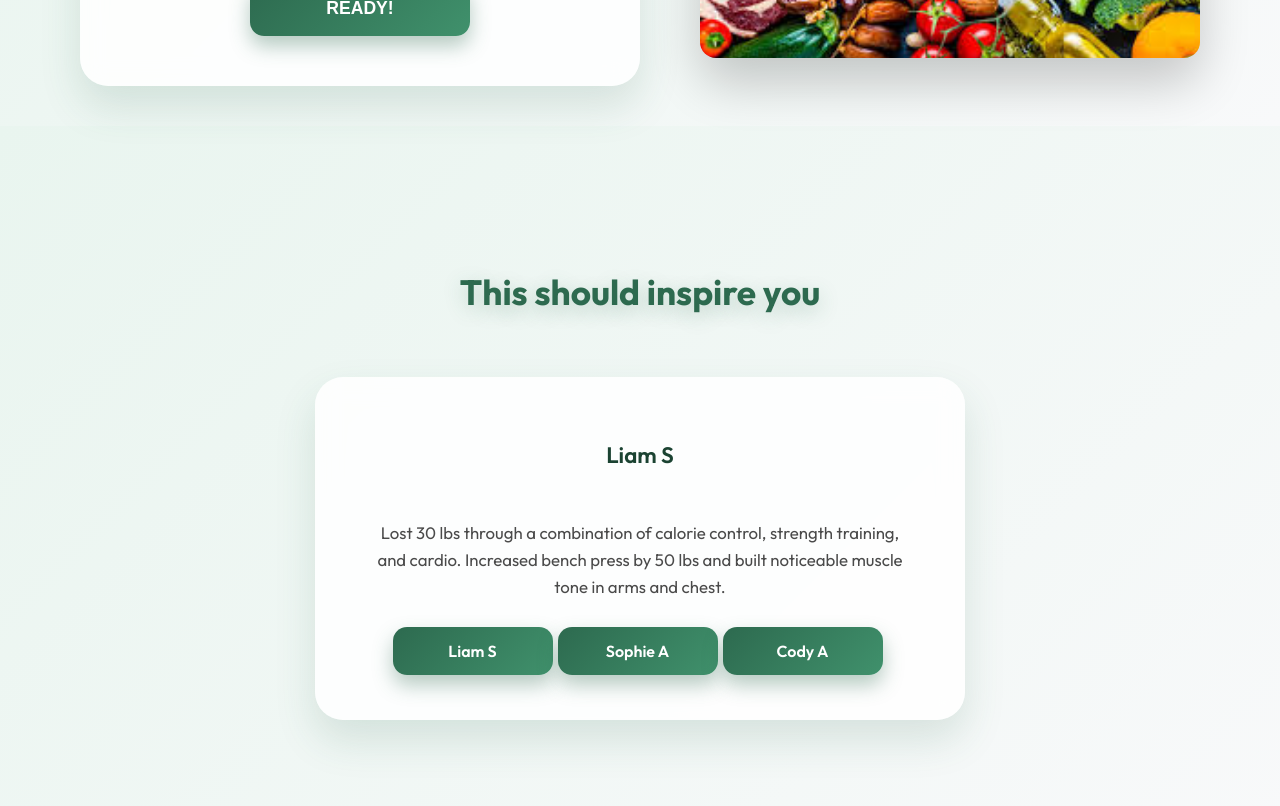
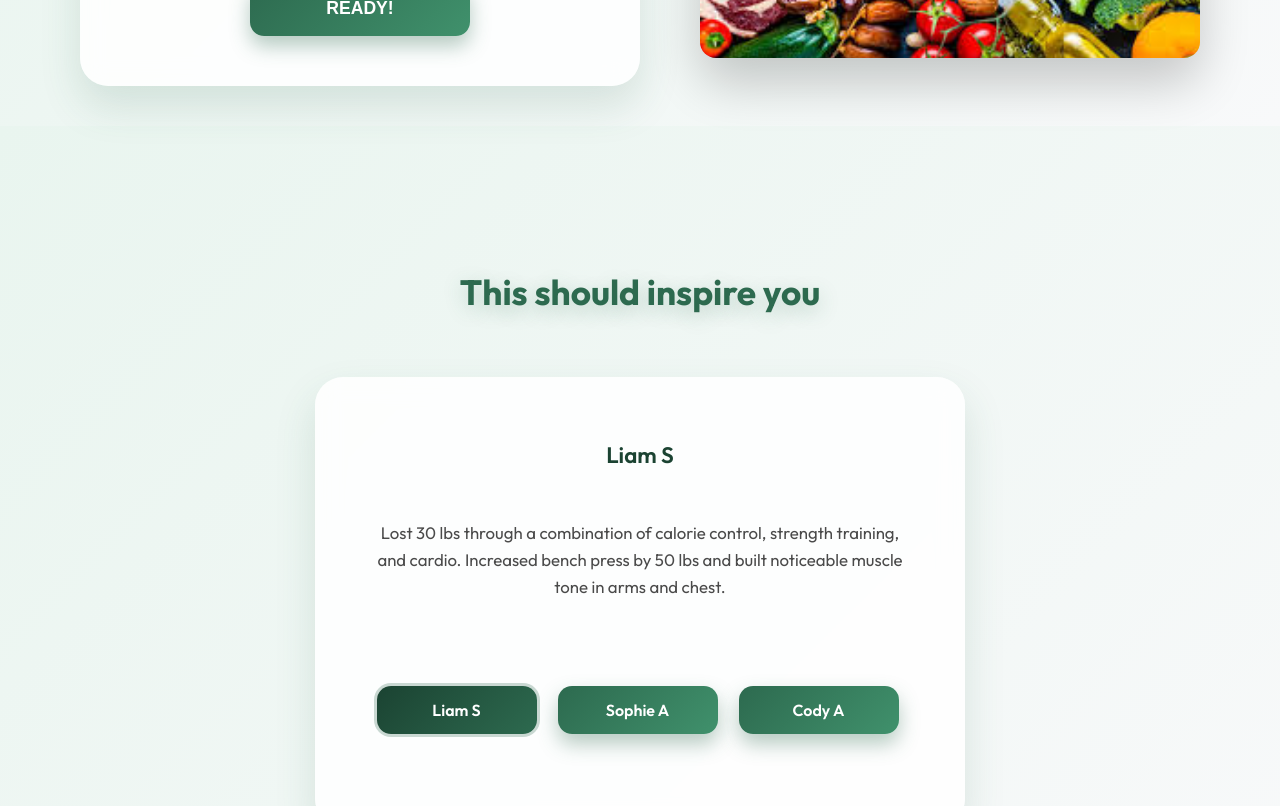
Before and after one commit to seb-is-developing/calorie-tracker, a React (Vite) app in the folder frontend/: page / in a window 1280 px wide. Shown: the part 400-1206 px from the top of the page. Built offline with nearby package versions, Linux system fonts and the light colour scheme; no server answers.

Commit message:
chore(ui) : fixed stories css - max - min height

```diff
--- a/frontend/src/pages/Home/sections/stories.css
+++ b/frontend/src/pages/Home/sections/stories.css
@@ -6,6 +6,7 @@
   padding: 120px 40px;
   background: linear-gradient(135deg, #e9f5ef, #f8f9fa);
   gap: 40px;
+  max-height: 700px;
 }
 
 /* STORY TITLE */
@@ -31,7 +32,9 @@
   box-shadow: 0 20px 40px rgba(45, 106, 79, 0.15);
   border: none;
   text-align: center;
+
   gap: 16px;
+  min-height: 360px;
 }
 
 /* STORY NAME */
@@ -50,6 +53,7 @@
   line-height: 1.6;
   color: #4a4a4a;
   margin-bottom: 10px;
+  min-height: 130px;
 }
 
 /* BUTTON CONTAINER */
--- a/frontend/src/pages/Home/sections/stories.jsx
+++ b/frontend/src/pages/Home/sections/stories.jsx
@@ -22,11 +22,10 @@ export default function Stories() {
   const [selectedIndex, setSelectedIndex] = useState(0);
   const [storyName, setStoryName] = useState(stories[selectedIndex].name);
   const [storyResult, setStoryResult] = useState(stories[selectedIndex].result);
-  const [isActive, setIsActive] = useState(false);
   const handleClick = (i) => {
+    setSelectedIndex(i);
     setStoryResult(stories[i].result);
     setStoryName(stories[i].name);
-
   };
 
 
@@ -37,12 +36,11 @@ export default function Stories() {
         <div className="story-description">
           <h2 className="story-name">{storyName}</h2>
           <p className="story-result">{storyResult}</p>
-          <div className="container-buttons">
+          <div className="story-button-group">
             {stories.map((element, index) => {
-              console.log(index);
               return (
                 <button
-                  className={`story-buttons${isActive ? "-active" : ""}`}
+                  className={`story-buttons${selectedIndex === index ? " active" : ""}`}
                   onClick={() => handleClick(index)}
                   key={index}
                 >
```
